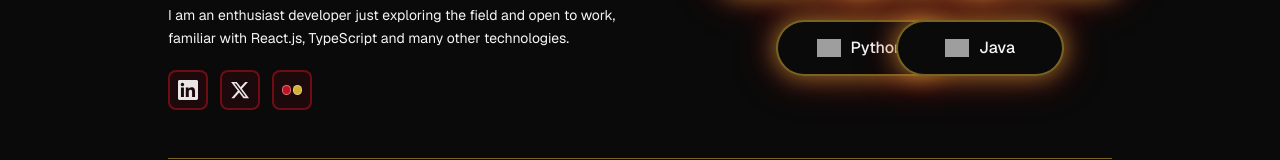
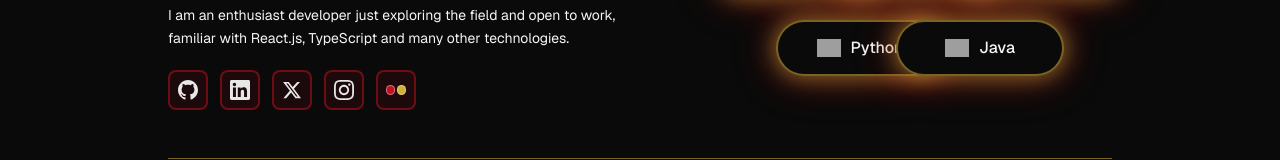
Before and after one commit to ssk033/Sanidhya-portfolio, a Next.js app: page / in a window 1280 px wide. Shown: the part 404-564 px from the top of the page. Built offline with nearby package versions, Linux system fonts and the light colour scheme; grey boxes are pictures that could not be loaded.

Commit message:
portfolio

```diff
--- a/app/page.tsx
+++ b/app/page.tsx
@@ -13,6 +13,7 @@
   github: "https://github.com/ssk033",
   linkedin: "https://www.linkedin.com/in/sanidhya-singh-221b40293/",
   x: "https://x.com/toxx033",
+  instagram: "https://www.instagram.com/sanidhya.singh12",
   zingg: "https://github.com/ssk033/Zingg",
   zinggLive: "https://zingg-eight.vercel.app/",
   chefAi: "https://github.com/ssk033/chat_bot_chef",
@@ -80,6 +81,32 @@
   );
 }
 
+function GitHubIcon({ className }: { className?: string }) {
+  return (
+    <svg
+      className={className}
+      fill="currentColor"
+      viewBox="0 0 24 24"
+      aria-hidden
+    >
+      <path d="M12 0c-6.626 0-12 5.373-12 12 0 5.302 3.438 9.8 8.207 11.387.599.111.793-.261.793-.577v-2.234c-3.338.726-4.033-1.416-4.033-1.416-.546-1.387-1.333-1.756-1.333-1.756-1.089-.745.083-.729.083-.729 1.205.084 1.839 1.237 1.839 1.237 1.07 1.834 2.807 1.304 3.492.997.107-.775.418-1.305.762-1.604-2.665-.305-5.467-1.334-5.467-5.931 0-1.311.469-2.381 1.236-3.221-.124-.303-.535-1.524.117-3.176 0 0 1.008-.322 3.301 1.23.957-.266 1.983-.399 3.003-.404 1.02.005 2.047.138 3.006.404 2.291-1.552 3.297-1.23 3.297-1.23.653 1.653.242 2.874.118 3.176.77.84 1.235 1.911 1.235 3.221 0 4.609-2.807 5.624-5.479 5.921.43.372.823 1.102.823 2.222v3.293c0 .319.192.694.801.576 4.765-1.589 8.199-6.086 8.199-11.386 0-6.627-5.373-12-12-12z" />
+    </svg>
+  );
+}
+
+function InstagramIcon({ className }: { className?: string }) {
+  return (
+    <svg
+      className={className}
+      fill="currentColor"
+      viewBox="0 0 24 24"
+      aria-hidden
+    >
+      <path d="M12 2.163c3.204 0 3.584.012 4.85.07 3.252.148 4.771 1.691 4.919 4.919.058 1.265.069 1.645.069 4.849 0 3.205-.012 3.584-.069 4.849-.149 3.225-1.664 4.771-4.919 4.919-1.266.058-1.644.07-4.85.07-3.204 0-3.584-.012-4.849-.07-3.26-.149-4.771-1.699-4.919-4.92-.058-1.265-.07-1.644-.07-4.849 0-3.204.013-3.583.07-4.849.149-3.227 1.664-4.771 4.919-4.919 1.266-.057 1.645-.069 4.849-.069zm0-2.163c-3.259 0-3.667.014-4.947.072-4.358.2-6.78 2.618-6.98 6.98-.059 1.281-.073 1.689-.073 4.948 0 3.259.014 3.668.072 4.948.2 4.358 2.618 6.78 6.98 6.98 1.281.058 1.689.072 4.948.072 3.259 0 3.668-.014 4.948-.072 4.354-.2 6.782-2.618 6.979-6.98.059-1.28.073-1.689.073-4.948 0-3.259-.014-3.667-.072-4.947-.196-4.354-2.617-6.78-6.979-6.98-1.281-.059-1.69-.073-4.949-.073zm0 5.838c-3.403 0-6.162 2.759-6.162 6.162s2.759 6.163 6.162 6.163 6.162-2.759 6.162-6.163c0-3.403-2.759-6.162-6.162-6.162zm0 10.162c-2.209 0-4-1.79-4-4 0-2.209 1.791-4 4-4s4 1.791 4 4c0 2.21-1.791 4-4 4zm6.406-11.845c-.796 0-1.441.645-1.441 1.44s.645 1.44 1.441 1.44c.795 0 1.439-.645 1.439-1.44s-.644-1.44-1.439-1.44z" />
+    </svg>
+  );
+}
+
 export default function Home() {
   return (
     <div className="min-h-screen bg-[var(--background)] text-[var(--foreground)] relative">
@@ -135,8 +162,17 @@
               technologies.
             </p>
 
-            {/* Social: LinkedIn, X, and color theme */}
+            {/* Social: GitHub, LinkedIn, X, Instagram, theme */}
             <div className="mt-5 flex items-center gap-3">
+              <a
+                href={LINKS.github}
+                target="_blank"
+                rel="noopener noreferrer"
+                className="flex h-10 w-10 items-center justify-center rounded-lg border-2 border-[var(--primary-action)]/50 bg-[var(--primary-action)]/10 text-white/90 transition-colors hover:border-[var(--primary-action)] hover:bg-[var(--primary-action)]/25 hover:text-white"
+                aria-label="GitHub profile"
+              >
+                <GitHubIcon className="h-5 w-5" />
+              </a>
               <a
                 href={LINKS.linkedin}
                 target="_blank"
@@ -154,6 +190,15 @@
                 aria-label="X (Twitter) profile"
               >
                 <XIcon className="h-5 w-5" />
+              </a>
+              <a
+                href={LINKS.instagram}
+                target="_blank"
+                rel="noopener noreferrer"
+                className="flex h-10 w-10 items-center justify-center rounded-lg border-2 border-[var(--primary-action)]/50 bg-[var(--primary-action)]/10 text-white/90 transition-colors hover:border-[var(--primary-action)] hover:bg-[var(--primary-action)]/25 hover:text-white"
+                aria-label="Instagram profile"
+              >
+                <InstagramIcon className="h-5 w-5" />
               </a>
               <ThemeSwitcher />
             </div>
```
